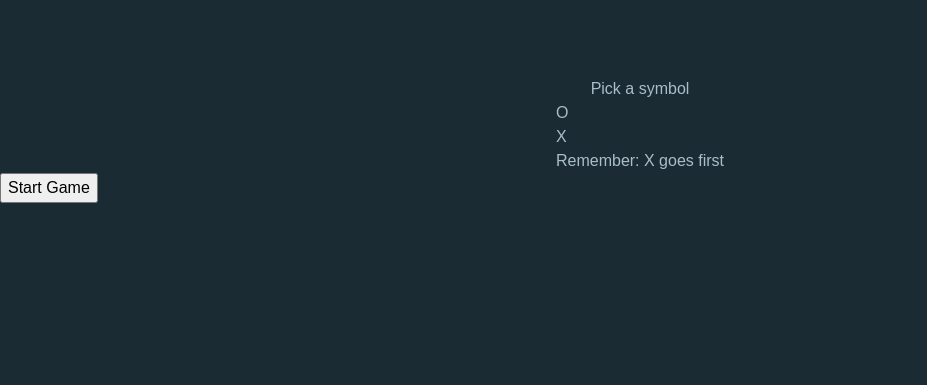
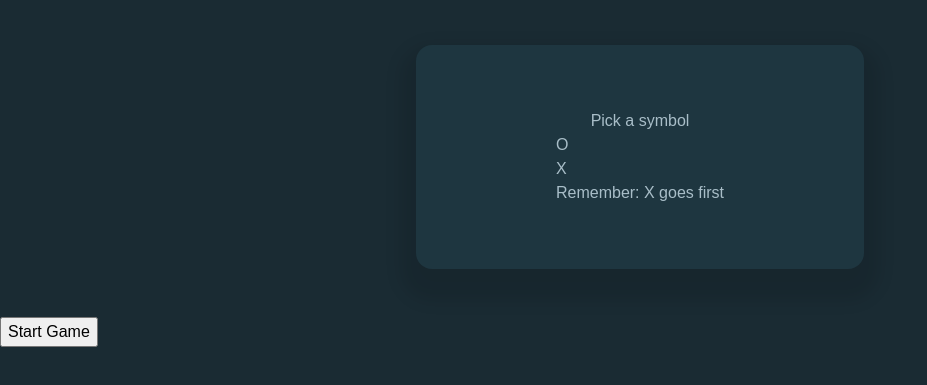
Before and after one commit to mrbumcum/tic-tac-toe, a plain HTML site: page index.html in a window 1280 px wide. Shown: the part 211-596 px from the top of the page, without its empty margins (0-927 px from the left). Drawn offline with Linux system fonts and the light colour scheme.

Commit message:
style: Add startContainer position and styling

```diff
--- a/style.css
+++ b/style.css
@@ -7,13 +7,6 @@
 margin: 0;
 }
 
-body {
-line-height: 1.5;
--webkit-font-smoothing: antialiased;
-font-family: 'Outfit', sans-serif;
-background-color: rgb(26, 43, 51);
-color: rgb(169, 190, 200);
-}
 
 img, picture, video, canvas, svg {
 display: block;
@@ -32,6 +25,22 @@ overflow-wrap: break-word;
 isolation: isolate;
 }
 
+:root {
+    --primary: #1A2B33;
+    --secondary: #1E3640;
+    --grey: #A9BEC8;
+    --dark-cyan: #34C3BE;
+    --lighten-yellow: #F2B138;
+}
+
+body {
+    line-height: 1.5;
+    -webkit-font-smoothing: antialiased;
+    font-family: 'Outfit', sans-serif;
+    background-color: var(--primary);
+    color: var(--grey);
+    }
+
 .header {
     left: 0;
     top: 0;
@@ -41,9 +50,14 @@ isolation: isolate;
 }
 
 .startContainer {
+    width: clamp(25rem, 28rem, 30rem);
+    height: clamp(10rem, 14rem, 18rem);
+    border-radius: 1rem;
+    box-shadow: 0 1rem 1rem 1rem rgba(0, 0, 0, 0.1);
+    background-color: var(--secondary);
     display: flex;
     flex-direction: column;
     align-items: center;
     justify-content: center;
-    margin-top: 5rem;
+    margin: 3rem auto;
 }
```
